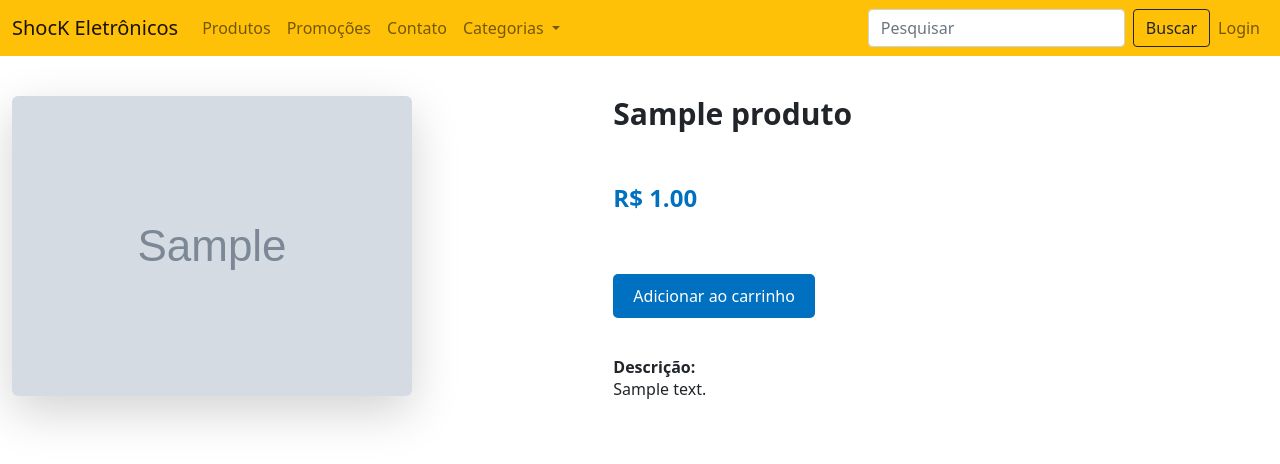
After one commit to lucascomaru/cyberloja, a Django app: page /produto/1/ in a window 1280 px wide. The commit adds this page. Shown: the top 464 px of the page. Run offline with Django 4.2, Linux system fonts and the light colour scheme; tables that the repository leaves empty hold one stand-in row (values such as "Sample post"); grey boxes marked "Sample" are stand-in pictures; some libraries are stand-ins or nearby versions.

Commit message:
Feitas atualizações nas páginas

```diff
--- a/loja/models.py
+++ b/loja/models.py
@@ -1,13 +1,21 @@
 from django.db import models
 from django.contrib.auth.models import User
+from django.utils import timezone
 
-
+LISTA_CATEGORIAS = (
+    ("ELETRONICOS", "Eletrônicos"),
+    ("UTILIDADES_DOMESTICAS", "Utilidades Domésticas"),
+    ("LAZER", "Lazer"),
+    ("OUTROS", "Outros"),
+)
 
 class Produto(models.Model):
     nome = models.CharField(max_length=255)
     descricao = models.TextField()
     preco = models.DecimalField(max_digits=6, decimal_places=2)
     imagem = models.ImageField(upload_to='produtos')
+    categoria = models.CharField(max_length=21, choices=LISTA_CATEGORIAS, default='OUTROS')
+    data_criacao = models.DateTimeField(default=timezone.now)
 
     def __str__(self):
         return self.nome
--- /dev/null
+++ b/loja/templates/detalhes_produto.html
@@ -0,0 +1,56 @@
+{% extends 'base.html' %}
+{% load static %}
+
+{% block titulo %}
+Produto {{ produto.nome }}
+{% endblock %}
+
+{% block content %}
+<head>
+    <title>{{ produto.nome }}</title>
+    <meta charset="utf-8">
+    <meta name="viewport" content="width=device-width, initial-scale=1">
+    <link rel="stylesheet" href="https://cdnjs.cloudflare.com/ajax/libs/tailwindcss/2.2.7/tailwind.min.css">
+    <style>
+        .imagem-produto {
+            max-width: 500px;
+            max-height: 500px;
+        }
+
+        .preco-produto {
+            color: #0070C0;
+            font-size: 24px;
+            font-weight: bold;
+        }
+
+        .botao-carrinho {
+            background-color: #0070C0;
+            color: #FFFFFF;
+            border-radius: 5px;
+            padding: 10px 20px;
+            margin-top: 10px;
+            cursor: pointer;
+        }
+
+        .botao-carrinho:hover {
+            background-color: #005293;
+        }
+    </style>
+</head>
+<body>
+    <div class="container mx-auto mt-10 mb-20">
+        <div class="row">
+            <div class="col-md-6 col-lg-5">
+                <img src="{{ produto.imagem.url }}" alt="{{ produto.nome }}" class="rounded-md shadow-lg mb-10 imagem-produto">
+            </div>
+            <div class="col-md-6 col-lg-7 pl-10 lg:pl-20">
+                <h1 class="text-3xl font-bold mb-5">{{ produto.nome }}</h1>
+                <span class="block mb-5 preco-produto">R$ {{ produto.preco }}</span>
+                <button class="botao-carrinho">Adicionar ao carrinho</button>
+                <h2 class="mt-10 font-bold">Descrição:</h2>
+                <p>{{ produto.descricao }}</p>
+            </div>
+        </div>
+    </div>
+</body>
+{% endblock %}
--- a/loja/urls.py
+++ b/loja/urls.py
@@ -1,16 +1,16 @@
 # url - #view - template
 
 from django.urls import path, include
-from.views import homepage, contato, lista_produtos, carrinho, cadastrar_usuario, editar_perfil, recuperar_senha, logout_view, checkout
+from.views import homepage, contato, detalhes_produto, carrinho, cadastrar_usuario, editar_perfil, recuperar_senha, logout_view, checkout, produtos_destaque
 from django.contrib.auth.views import LoginView
 from . import views
 
 
 
 urlpatterns = [
-    path('', homepage),
+    path('', views.produtos_destaque, name='produtos_destaque'),
     path('contato/', contato,name='contato'),
-    path('produtos/', lista_produtos, name='produtos'),
+    path('produto/<int:produto_id>/', detalhes_produto, name='detalhes_produto'),
     path('carrinho/', carrinho, name='carrinho'),
     path('login/', LoginView.as_view(template_name='login.html'), name='login'),
     path('editar_perfil/', editar_perfil, name='editar_perfil'),
@@ -19,4 +19,6 @@ urlpatterns = [
     path('recuperar_senha/', recuperar_senha,name ='recuperar_senha'),
     path('accounts/profile/', views.profile, name='profile'),
     path('checkout/', checkout, name='checkout'),
+    path('search/', views.search, name='search'),
+    path('produtos/produtos_destaque', views.produtos_destaque, name='produtos_destaque')
 ]
--- a/loja/views.py
+++ b/loja/views.py
@@ -9,12 +9,13 @@ from django.urls import reverse_lazy
 from .forms import RegistrationForm
 from django.views import View
 from .forms import CustomLoginForm, CustomResetPasswordForm
-from django.shortcuts import render
+from django.shortcuts import render, get_object_or_404
 import stripe
 from django.conf import settings
 from dotenv import load_dotenv
 import os
 from .models import Produto
+
 
 # Create your views here.
 def homepage(request):
@@ -23,9 +24,9 @@ def homepage(request):
 def contato(request):
     return render(request, "contato.html")
 
-def lista_produtos(request):
-    produtos = Produto.objects.all()
-    return render(request, 'produtos.html', {'produtos': produtos})
+def detalhes_produto(request, produto_id):
+    produto = get_object_or_404(Produto, pk=produto_id)
+    return render(request, 'detalhes_produto.html', {'produto': produto})
 
 def carrinho(request):
     itens_do_carrinho = Carrinho.objects.filter(usuario=request.user)
@@ -162,12 +163,26 @@ def checkout(request):
         'STRIPE_PUBLIC_KEY': settings.STRIPE_PUBLIC_KEY,
     })
 
-def home(request):
-    products = Produto.objects.all()
-    context = {'products': products}
+
+def lista_produtos_recentes(request=None):
+    lista_produtos = Produto.objects.all().order_by('-data_criacao')[0:9]
+    if lista_produtos:
+        produto_destaque = lista_produtos[0]
+        lista_produtos = lista_produtos[1:]  # Exclui o produto_destaque da lista
+    else:
+        produto_destaque = None
+    return {"lista_produtos_recentes": lista_produtos, "produto_destaque": produto_destaque}
+
+def produtos_destaque(request):
+    context = lista_produtos_recentes(request)
     return render(request, 'homepage.html', context)
 
-def homepage(request):
-    produto = Produto.objects.get(id=1) # aqui estamos pegando o produto com o ID 1
-    context = {'produto': produto}
-    return render(request, 'homepage.html', context)
+
+def search(request):
+    query = request.GET.get('query')
+    produtos = Produto.objects.filter(nome__icontains=query)
+    context = {
+        'produtos': produtos,
+        'query': query,
+    }
+    return render(request, 'search.html', context)
--- a/templates/navbar.html
+++ b/templates/navbar.html
@@ -6,9 +6,6 @@
     </button>
     <div class="collapse navbar-collapse" id="navbarNav">
       <ul class="navbar-nav me-auto">
-        <li class="nav-item">
-          <a class="nav-link active text-black" aria-current="page" href="#">Início</a>
-        </li>
         <li class="nav-item">
           <a class="nav-link text-black" href="#">Produtos</a>
         </li>
```
Also changed, not shown: loja/templates/homepage.html (+16 -65 lines), loja/templates/produtos.html (deleted, +0 -16 lines).
